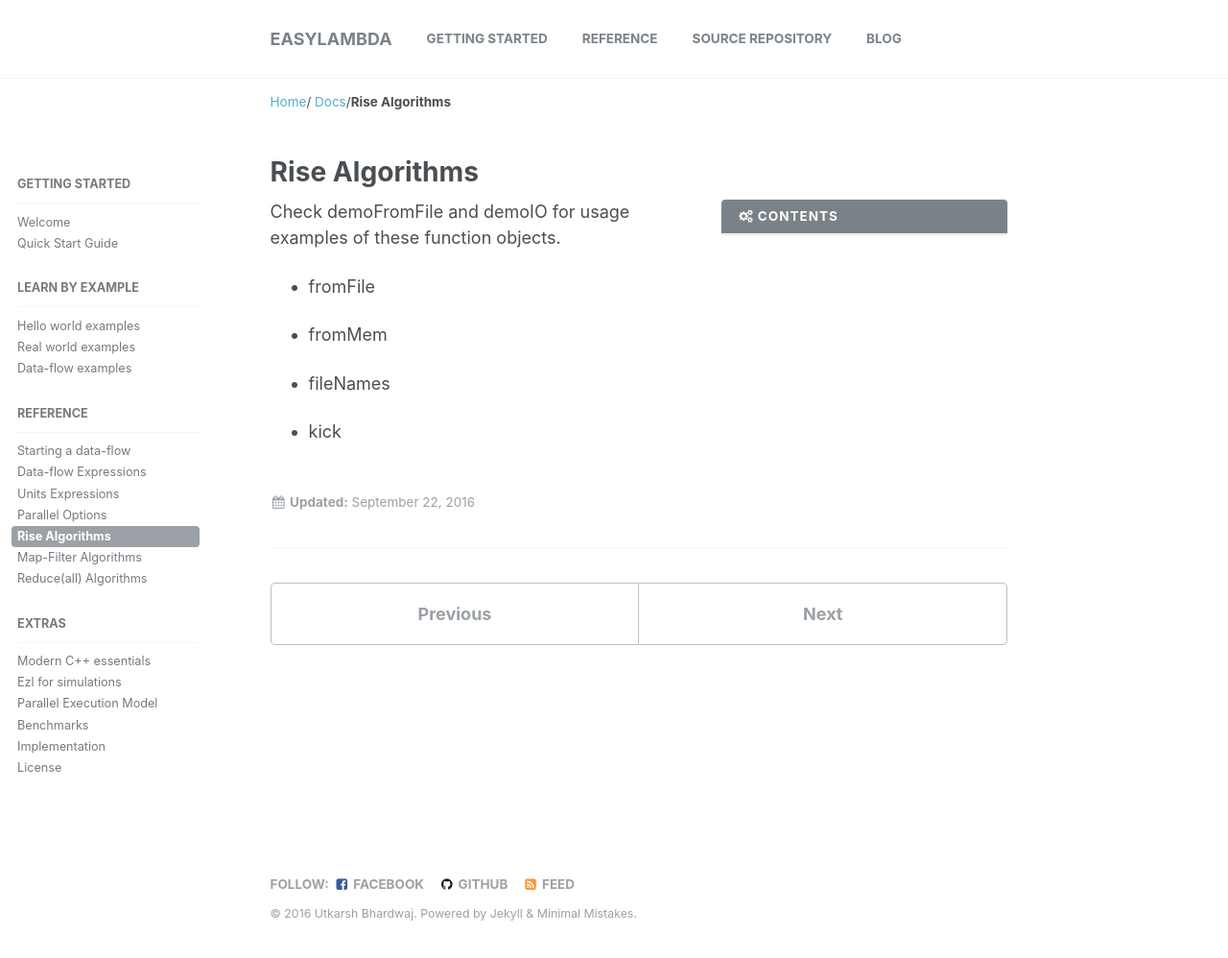
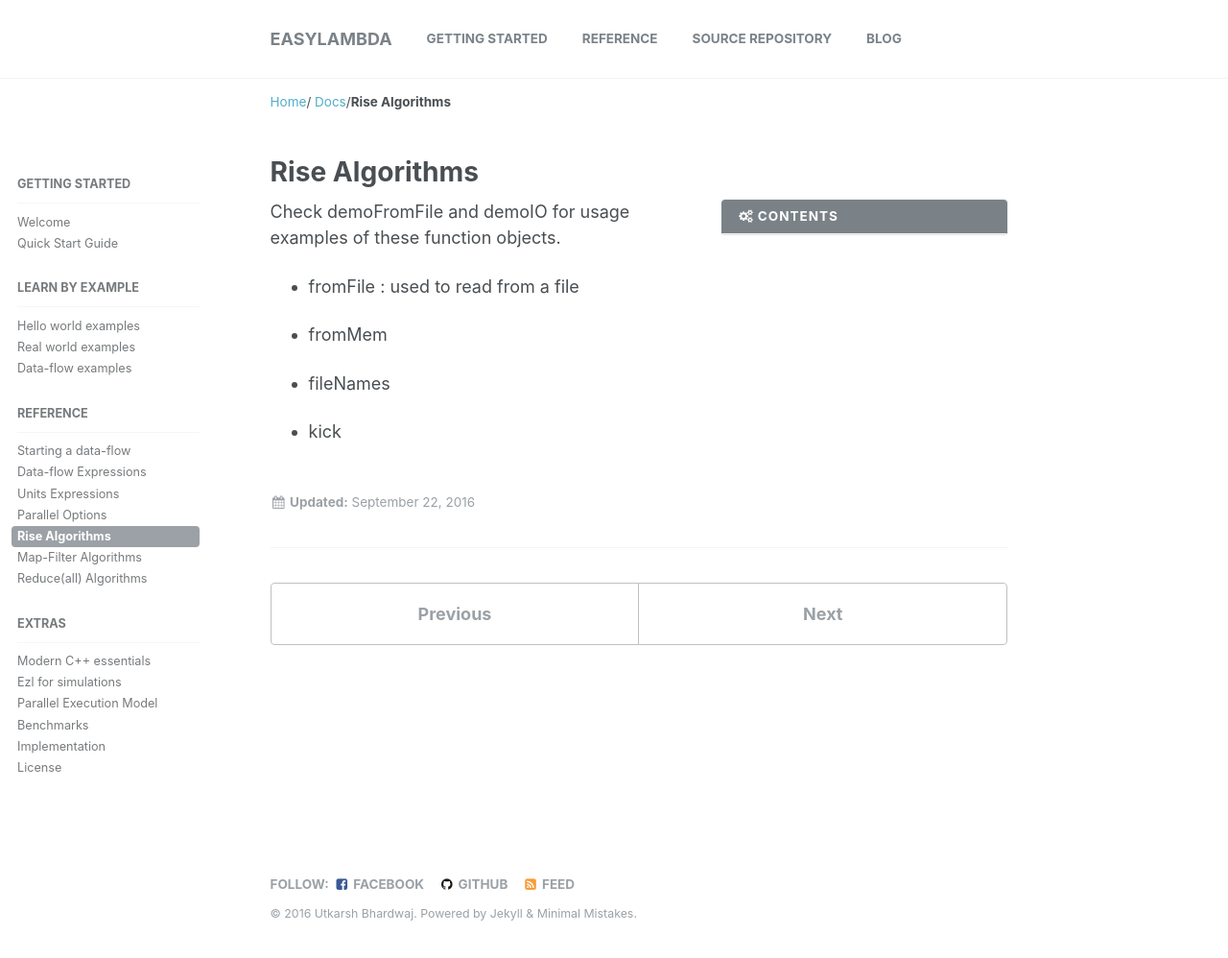
Before and after one commit to haptork/easyLambda, a Jekyll site: the page built from _docs/10-rise-algo.md, in a window 1280 px wide and 1015 px high. Shown: the top 998 px of the window at 96% size. Built offline with Jekyll 4.4.1, drawn with Linux system fonts in a browser that asks for light colours.

Commit message:
added 1lin desc

```diff
--- a/_docs/10-rise-algo.md
+++ b/_docs/10-rise-algo.md
@@ -8,7 +8,7 @@ excerpt: "Rise function objects"
 
 Check demoFromFile and demoIO for usage examples of these function objects.
 
-- fromFile
+- fromFile : used to read from a file
 
 - fromMem
 
```
